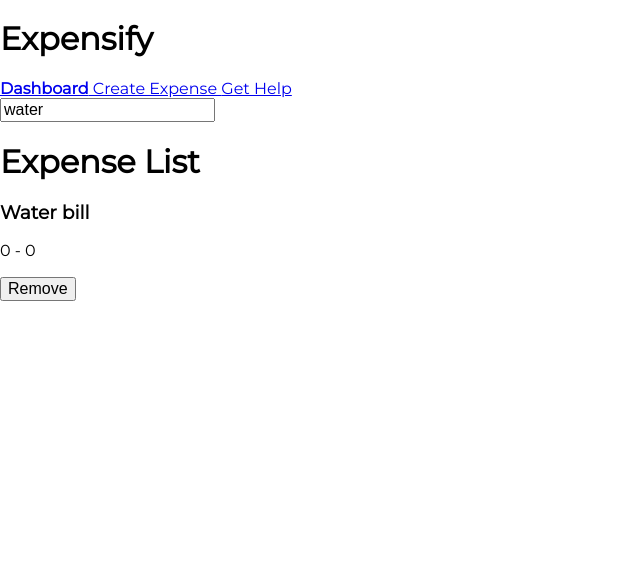
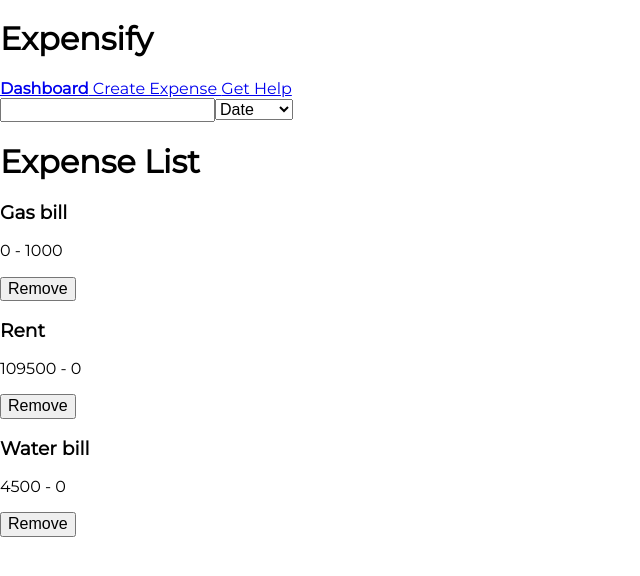
Before and after one commit to mason-smith/Expensify, a React app: page / in a window 1280 px wide. Shown: the top 576 px of the page, without its empty margins (0-640 px from the left). Built offline with nearby package versions, Linux system fonts and the light colour scheme.

Commit message:
Added controlled inputs and sorting functionality

```diff
--- a/src/actions/filters.jsx
+++ b/src/actions/filters.jsx
@@ -10,7 +10,7 @@
  });
 
  // SORT_BY_AMOUNT
- export const sortByAmout = () => ({
+ export const sortByAmount = () => ({
   type:'SORT_BY_AMOUNT',
  });
 
--- a/src/app.jsx
+++ b/src/app.jsx
@@ -12,9 +12,9 @@
 
 const store = configureStore();
 
-store.dispatch(addExpense({ description: 'Water bill'}));
-store.dispatch(addExpense({ description: 'Gas bill'}));
-store.dispatch(setTextFilter('water'));
+store.dispatch(addExpense({ description: 'Water bill', amount:'4500'}));
+store.dispatch(addExpense({ description: 'Gas bill', createdAt: 1000}));
+store.dispatch(addExpense({ description: 'Rent', amount: 109500}));
 
 const state = store.getState();
 const visibleExpenses = getVisibleExpenses(state.expenses, state.filters);
--- a/src/components/ExpenseListFilters.jsx
+++ b/src/components/ExpenseListFilters.jsx
@@ -1,12 +1,28 @@
 import React from 'react';
 import { connect } from 'react-redux';
-import { setTextFilter } from '../actions/filters.jsx';
+import { setTextFilter, sortByDate, sortByAmount } from '../actions/filters.jsx';
 
 const ExpenseListFilters = (props) => (
   <div>
-    <input type="text" defaultValue={ props.filters.text } onChange={(e) => {
-      props.dispatch(setTextFilter(e.target.value));
+    <input
+      type="text"
+      defaultValue={ props.filters.text }
+      onChange={(e) => {
+        props.dispatch(setTextFilter(e.target.value));
     }} />
+    <select
+      defaultValue={ props.filters.date }
+      onChange={(e) => {
+        if (e.target.value === 'date') {
+          props.dispatch(sortByDate())
+        } else if (e.target.value === 'amount') {
+          props.dispatch(sortByAmount())
+        }
+      }}
+    >
+      <option value="date">Date</option>
+      <option value="amount">Amount</option>
+    </select>
   </div>
 );
 
```
